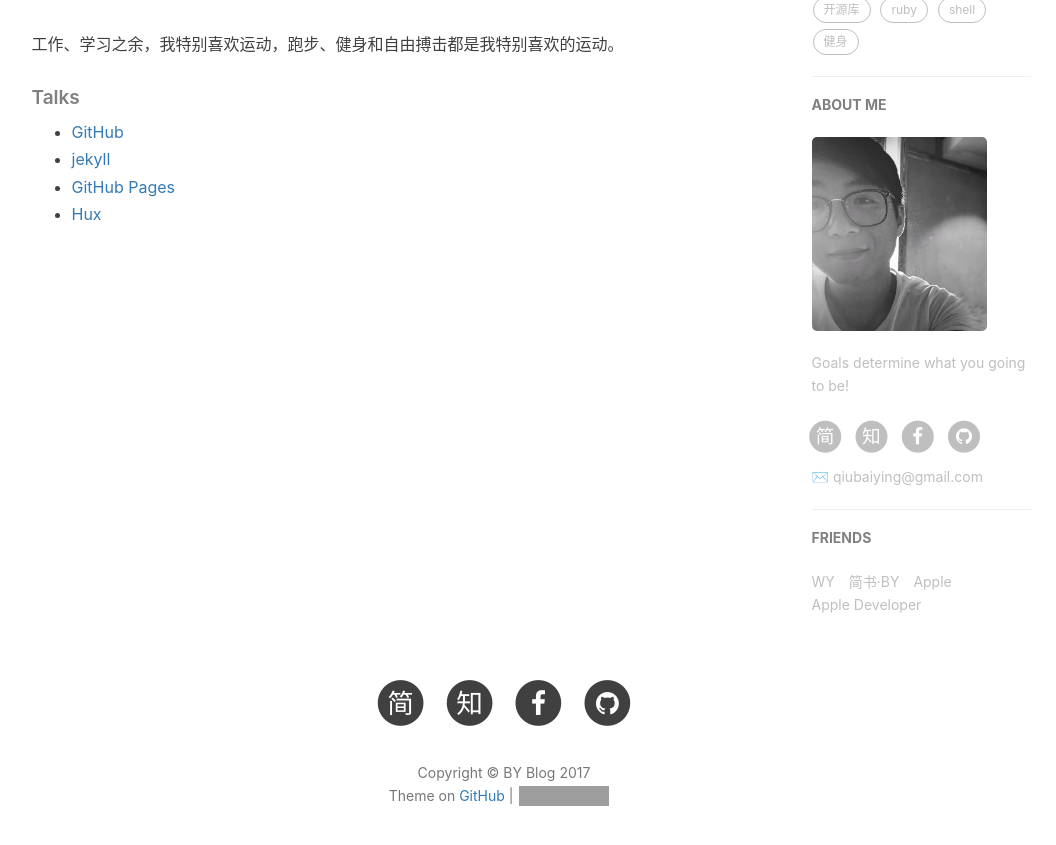
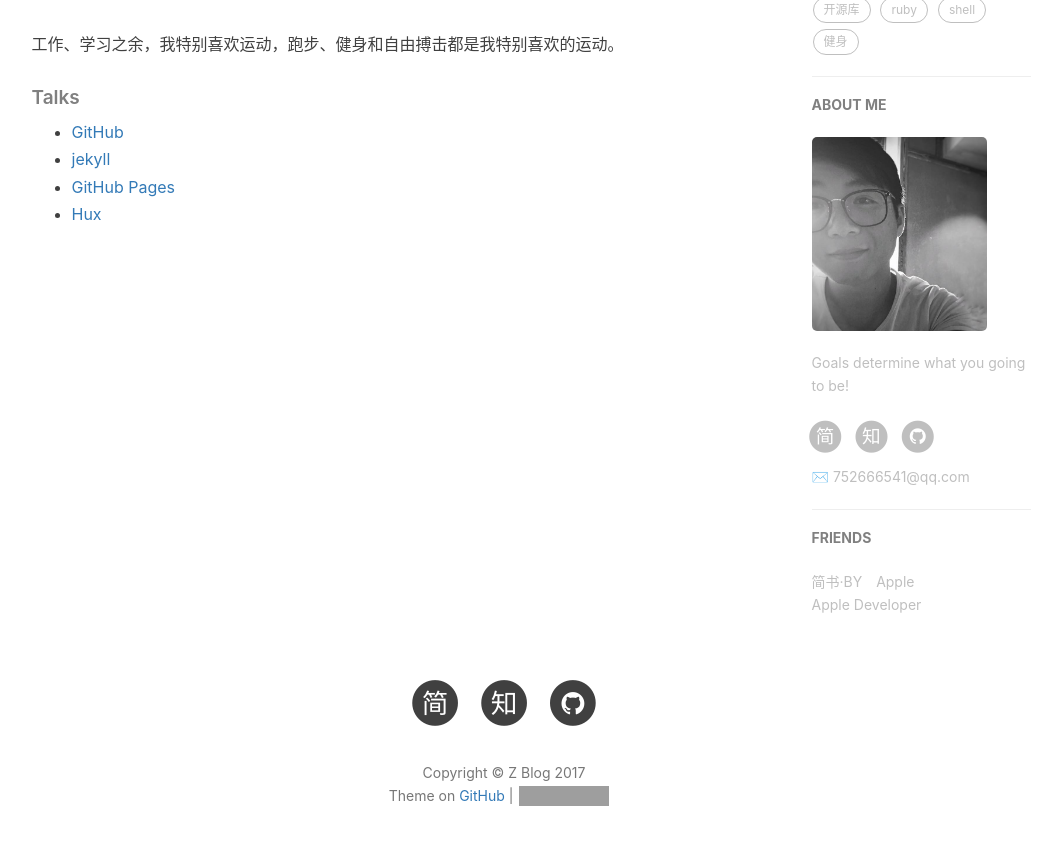
Before and after one commit to zhaomengnan7526/zhao_mengnan.github.io, a Jekyll site: the page built from about.html, in a window 1280 px wide and 900 px high, scrolled down 713 px. Shown: the top 845 px of the window, without its empty margins (136-1192 px from the left). Built offline with Jekyll 4.4.1, drawn with Linux system fonts in a browser that asks for light colours; nearby versions of some CDN libraries; comment, search, counter and statistics services are not loaded; some of the changed lines change nothing that is shown; grey boxes are pictures that could not be loaded.

Commit message:
Update _config.yml

```diff
--- a/_config.yml
+++ b/_config.yml
@@ -1,11 +1,11 @@
 # Site settings
-title: BY Blog
-SEOTitle: 柏荧的博客 | BY Blog
+title: Z Blog
+SEOTitle: 赵梦楠的博客 | Z Blog
 header-img: img/post-bg-desk.jpg
-email: qiubaiying@gmail.com
+email: 752666541@qq.com
 description: "Every failure is leading towards success."
-keyword: "BY, BY Blog, 柏荧的博客, qiubaiying, 邱柏荧, iOS, Apple, iPhone"
-url: "http://qiubaiying.github.io"          # your host, for absolute URL
+keyword: "Z,Z Blog,赵梦楠的博客,zhaomengnan,赵梦楠, iOS, Apple, iPhone"
+url: "http://zhaomengnan7526.github.io"          # your host, for absolute URL
 baseurl: ""      # for example, '/blog' if your blog hosted on 'host/blog'
 github_repo: "https://github.com/qiubaiying/qiubaiying.github.io.git" # you code repository
 
@@ -18,12 +18,12 @@ sidebar-avatar: /img/about-BY-gentle.jpg      # use absolute URL, seeing it's us
 
 # SNS settings
 RSS: false
-# weibo_username:     qiubaiying
-zhihu_username:     qiubaiying
-github_username:    qiubaiying
-facebook_username:  baiying.qiu.7
-jianshu_username:   e71990ada2fd
-#twitter_username:   qiubaiying
+# weibo_username:
+zhihu_username:      zhao-meng-nan-39
+github_username:     zhaomengnan7526
+#facebook_username:
+jianshu_username:    f143e24472aa
+#twitter_username:
 
 
 
@@ -69,11 +69,11 @@ disqus_username: qiubaiying
 
 # Analytics settings
 # Baidu Analytics
-ba_track_id: b50bf2b12b5338a1845e33832976fd68
+#ba_track_id: b50bf2b12b5338a1845e33832976fd68
 
 # Google Analytics
-ga_track_id: 'UA-90855596-1'            # Format: UA-xxxxxx-xx
-ga_domain: auto
+#ga_track_id: 'UA-90855596-1'            # Format: UA-xxxxxx-xx
+#ga_domain: auto
 
 
 
@@ -94,11 +94,8 @@ service-worker: true
 # Friends
 friends: [
     {
-        title: "WY",
-        href: "http://zhengwuyang.com"
-    },{
         title: "简书·BY",
-        href: "http://www.jianshu.com/u/e71990ada2fd"
+        href: "http://www.jianshu.com/u/f143e24472aa"
     },{
         title: "Apple",
         href: "https://apple.com"
```
